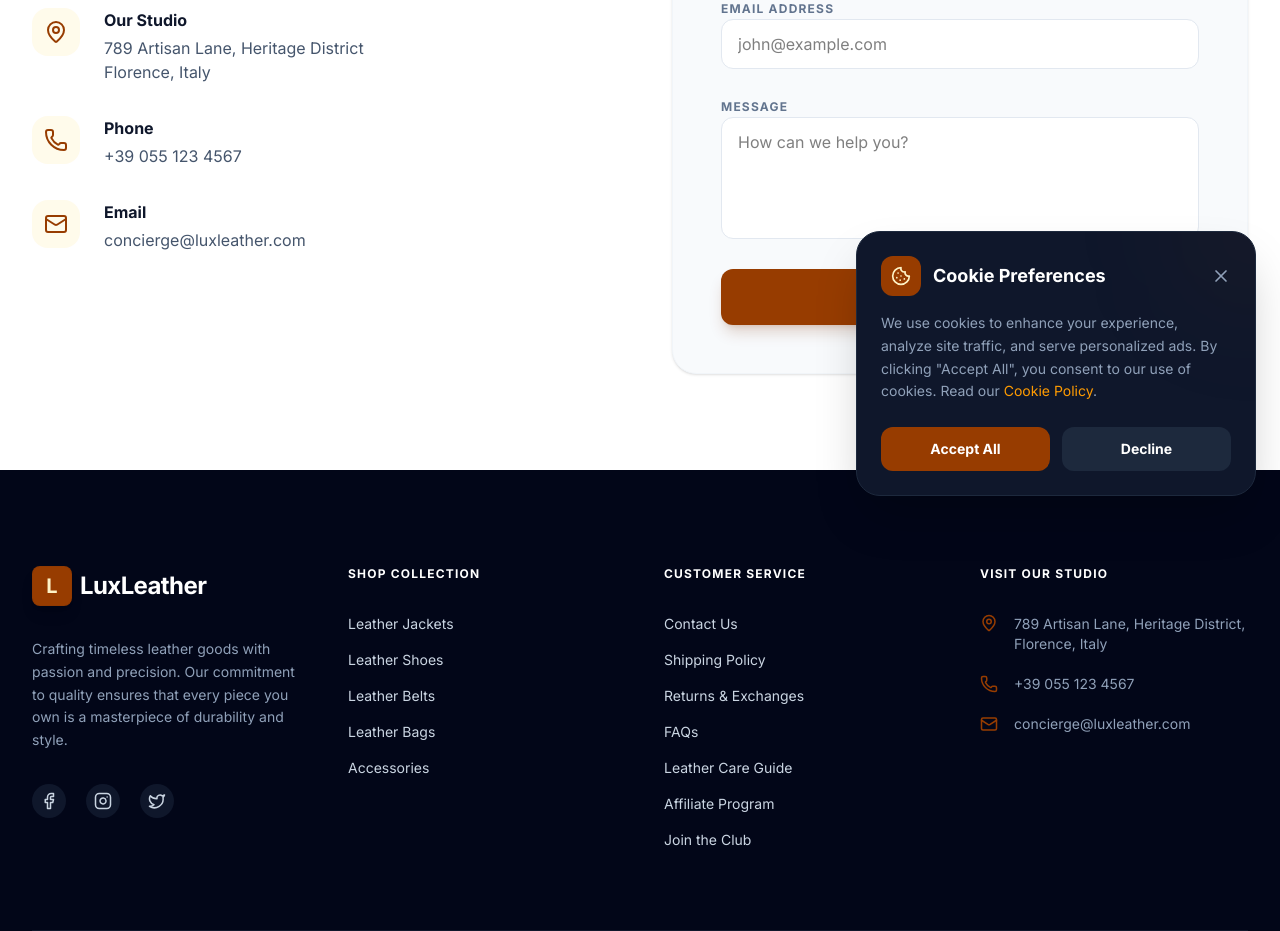
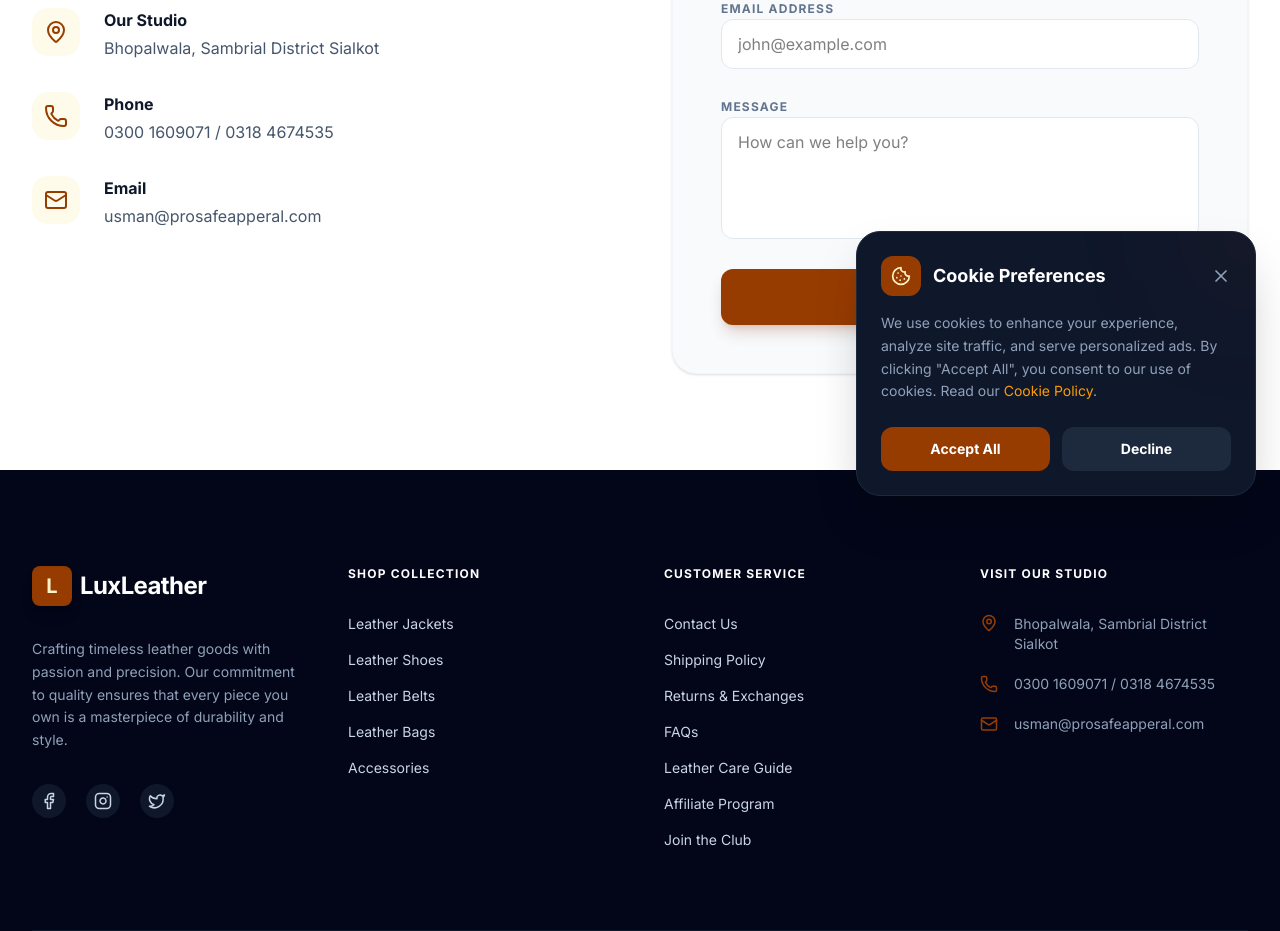
Before and after one commit to hamad597/Lux-Leather, a React (Vite) app: page /contact in a window 1280 px wide. Shown: the part 280-1211 px from the top of the page. Built offline with nearby package versions, Linux system fonts and the light colour scheme.

Commit message:
refactor: centralize and update contact information

```diff
--- a/src/components/layout/Footer.tsx
+++ b/src/components/layout/Footer.tsx
@@ -1,6 +1,7 @@
 import React from 'react';
 import { Link } from 'react-router-dom';
 import { Facebook, Instagram, Twitter, Mail, MapPin, Phone } from 'lucide-react';
+import { siteConfig } from '../../data/config';
 
 export default function Footer() {
   const currentYear = new Date().getFullYear();
@@ -15,15 +16,15 @@ export default function Footer() {
               <div className="w-10 h-10 bg-amber-800 rounded-lg flex items-center justify-center text-amber-100 font-bold text-xl shadow-lg border border-amber-900/20">
                 L
               </div>
-              <span className="text-2xl font-bold text-white tracking-tight">LuxLeather</span>
+              <span className="text-2xl font-bold text-white tracking-tight">{siteConfig.name}</span>
             </Link>
             <p className="text-sm leading-relaxed text-slate-400 max-w-xs">
               Crafting timeless leather goods with passion and precision. Our commitment to quality ensures that every piece you own is a masterpiece of durability and style.
             </p>
             <div className="flex gap-5">
-              <a href="#" className="p-2 bg-slate-900 rounded-full hover:bg-amber-800 hover:text-white transition-all" aria-label="Facebook"><Facebook size={18} /></a>
-              <a href="#" className="p-2 bg-slate-900 rounded-full hover:bg-amber-800 hover:text-white transition-all" aria-label="Instagram"><Instagram size={18} /></a>
-              <a href="#" className="p-2 bg-slate-900 rounded-full hover:bg-amber-800 hover:text-white transition-all" aria-label="Twitter"><Twitter size={18} /></a>
+              <a href={siteConfig.social.facebook} className="p-2 bg-slate-900 rounded-full hover:bg-amber-800 hover:text-white transition-all" aria-label="Facebook"><Facebook size={18} /></a>
+              <a href={siteConfig.social.instagram} className="p-2 bg-slate-900 rounded-full hover:bg-amber-800 hover:text-white transition-all" aria-label="Instagram"><Instagram size={18} /></a>
+              <a href={siteConfig.social.twitter} className="p-2 bg-slate-900 rounded-full hover:bg-amber-800 hover:text-white transition-all" aria-label="Twitter"><Twitter size={18} /></a>
             </div>
           </div>
 
@@ -59,15 +60,15 @@ export default function Footer() {
             <ul className="space-y-5 text-sm">
               <li className="flex items-start gap-4">
                 <MapPin size={18} className="text-amber-800 shrink-0" />
-                <span className="text-slate-400">789 Artisan Lane, Heritage District, Florence, Italy</span>
+                <span className="text-slate-400">{siteConfig.contact.address}</span>
               </li>
               <li className="flex items-center gap-4">
                 <Phone size={18} className="text-amber-800 shrink-0" />
-                <span className="text-slate-400">+39 055 123 4567</span>
+                <span className="text-slate-400">{siteConfig.contact.phone}</span>
               </li>
               <li className="flex items-center gap-4">
                 <Mail size={18} className="text-amber-800 shrink-0" />
-                <span className="text-slate-400">concierge@luxleather.com</span>
+                <span className="text-slate-400">{siteConfig.contact.email}</span>
               </li>
             </ul>
           </div>
--- /dev/null
+++ b/src/data/config.ts
@@ -0,0 +1,13 @@
+export const siteConfig = {
+  name: 'LuxLeather',
+  contact: {
+    address: 'Bhopalwala, Sambrial District Sialkot',
+    phone: '0300 1609071 / 0318 4674535',
+    email: 'usman@prosafeapperal.com',
+  },
+  social: {
+    facebook: '#',
+    instagram: '#',
+    twitter: '#',
+  }
+};
--- a/src/pages/Contact.tsx
+++ b/src/pages/Contact.tsx
@@ -2,13 +2,14 @@ import React from 'react';
 import { Helmet } from 'react-helmet-async';
 import { Mail, Phone, MapPin, Send } from 'lucide-react';
 import { motion } from 'motion/react';
+import { siteConfig } from '../data/config';
 
 export default function Contact() {
   return (
     <>
       <Helmet>
-        <title>Contact Us | LuxLeather Premium Handcrafted Leather Goods</title>
-        <meta name="description" content="Get in touch with LuxLeather. Our concierge team is here to assist you with any inquiries about our handcrafted leather products." />
+        <title>Contact Us | {siteConfig.name} Premium Handcrafted Leather Goods</title>
+        <meta name="description" content={`Get in touch with ${siteConfig.name}. Our concierge team is here to assist you with any inquiries about our handcrafted leather products.`} />
       </Helmet>
 
       <div className="pt-32 pb-24 bg-white">
@@ -30,7 +31,7 @@ export default function Contact() {
                   </div>
                   <div>
                     <h3 className="font-bold text-slate-900 mb-1">Our Studio</h3>
-                    <p className="text-slate-600">789 Artisan Lane, Heritage District<br />Florence, Italy</p>
+                    <p className="text-slate-600">{siteConfig.contact.address}</p>
                   </div>
                 </div>
 
@@ -40,7 +41,7 @@ export default function Contact() {
                   </div>
                   <div>
                     <h3 className="font-bold text-slate-900 mb-1">Phone</h3>
-                    <p className="text-slate-600">+39 055 123 4567</p>
+                    <p className="text-slate-600">{siteConfig.contact.phone}</p>
                   </div>
                 </div>
 
@@ -50,7 +51,7 @@ export default function Contact() {
                   </div>
                   <div>
                     <h3 className="font-bold text-slate-900 mb-1">Email</h3>
-                    <p className="text-slate-600">concierge@luxleather.com</p>
+                    <p className="text-slate-600">{siteConfig.contact.email}</p>
                   </div>
                 </div>
               </div>
--- a/src/pages/CookiePolicy.tsx
+++ b/src/pages/CookiePolicy.tsx
@@ -1,13 +1,14 @@
 import React from 'react';
 import { Helmet } from 'react-helmet-async';
 import { Cookie, ShieldCheck, FileText, Settings } from 'lucide-react';
+import { siteConfig } from '../data/config';
 
 export default function CookiePolicy() {
   return (
     <>
       <Helmet>
-        <title>Cookie Policy | LuxLeather Premium Handcrafted Leather Goods</title>
-        <meta name="description" content="Learn about LuxLeather's cookie policy and how we use cookies to improve your browsing experience." />
+        <title>Cookie Policy | {siteConfig.name} Premium Handcrafted Leather Goods</title>
+        <meta name="description" content={`Learn about ${siteConfig.name}'s cookie policy and how we use cookies to improve your browsing experience.`} />
       </Helmet>
 
       <div className="pt-32 pb-24 bg-white">
@@ -55,7 +56,7 @@ export default function CookiePolicy() {
             <section className="bg-amber-50 p-8 rounded-3xl border border-amber-100">
               <h2 className="text-xl font-bold text-amber-900 mb-4">Contact Us</h2>
               <p className="text-sm text-amber-800 leading-relaxed">
-                If you have any questions or concerns about our cookie policy, please contact our concierge team at <strong>concierge@luxleather.com</strong>.
+                If you have any questions or concerns about our cookie policy, please contact our concierge team at <strong>{siteConfig.contact.email}</strong>.
               </p>
             </section>
           </div>
--- a/src/pages/ReturnsExchanges.tsx
+++ b/src/pages/ReturnsExchanges.tsx
@@ -1,13 +1,14 @@
 import React from 'react';
 import { Helmet } from 'react-helmet-async';
 import { RotateCcw, ShieldCheck, RefreshCw, AlertCircle } from 'lucide-react';
+import { siteConfig } from '../data/config';
 
 export default function ReturnsExchanges() {
   return (
     <>
       <Helmet>
-        <title>Returns & Exchanges | LuxLeather Premium Handcrafted Leather Goods</title>
-        <meta name="description" content="Learn about LuxLeather's returns and exchanges policy for our premium leather products. We offer a 30-day return window for unworn items." />
+        <title>Returns & Exchanges | {siteConfig.name} Premium Handcrafted Leather Goods</title>
+        <meta name="description" content={`Learn about ${siteConfig.name}'s returns and exchanges policy for our premium leather products. We offer a 30-day return window for unworn items.`} />
       </Helmet>
 
       <div className="pt-32 pb-24 bg-white">
@@ -28,7 +29,7 @@ export default function ReturnsExchanges() {
                 <ShieldCheck className="text-amber-800" size={24} /> 30-Day Return Policy
               </h2>
               <p className="text-slate-600 leading-relaxed">
-                We want you to be completely satisfied with your LuxLeather purchase. If for any reason you are not happy with your item, you may return it for a full refund or exchange within 30 days of receiving your order.
+                We want you to be completely satisfied with your {siteConfig.name} purchase. If for any reason you are not happy with your item, you may return it for a full refund or exchange within 30 days of receiving your order.
               </p>
             </section>
 
@@ -58,7 +59,7 @@ export default function ReturnsExchanges() {
             <section className="bg-amber-50 p-8 rounded-3xl border border-amber-100">
               <h2 className="text-xl font-bold text-amber-900 mb-4">How to Initiate a Return</h2>
               <p className="text-sm text-amber-800 leading-relaxed">
-                To start your return or exchange, please email our concierge team at <strong>concierge@luxleather.com</strong> with your order number and the reason for your return. We will provide you with further instructions and a return authorization number.
+                To start your return or exchange, please email our concierge team at <strong>{siteConfig.contact.email}</strong> with your order number and the reason for your return. We will provide you with further instructions and a return authorization number.
               </p>
             </section>
           </div>
```
